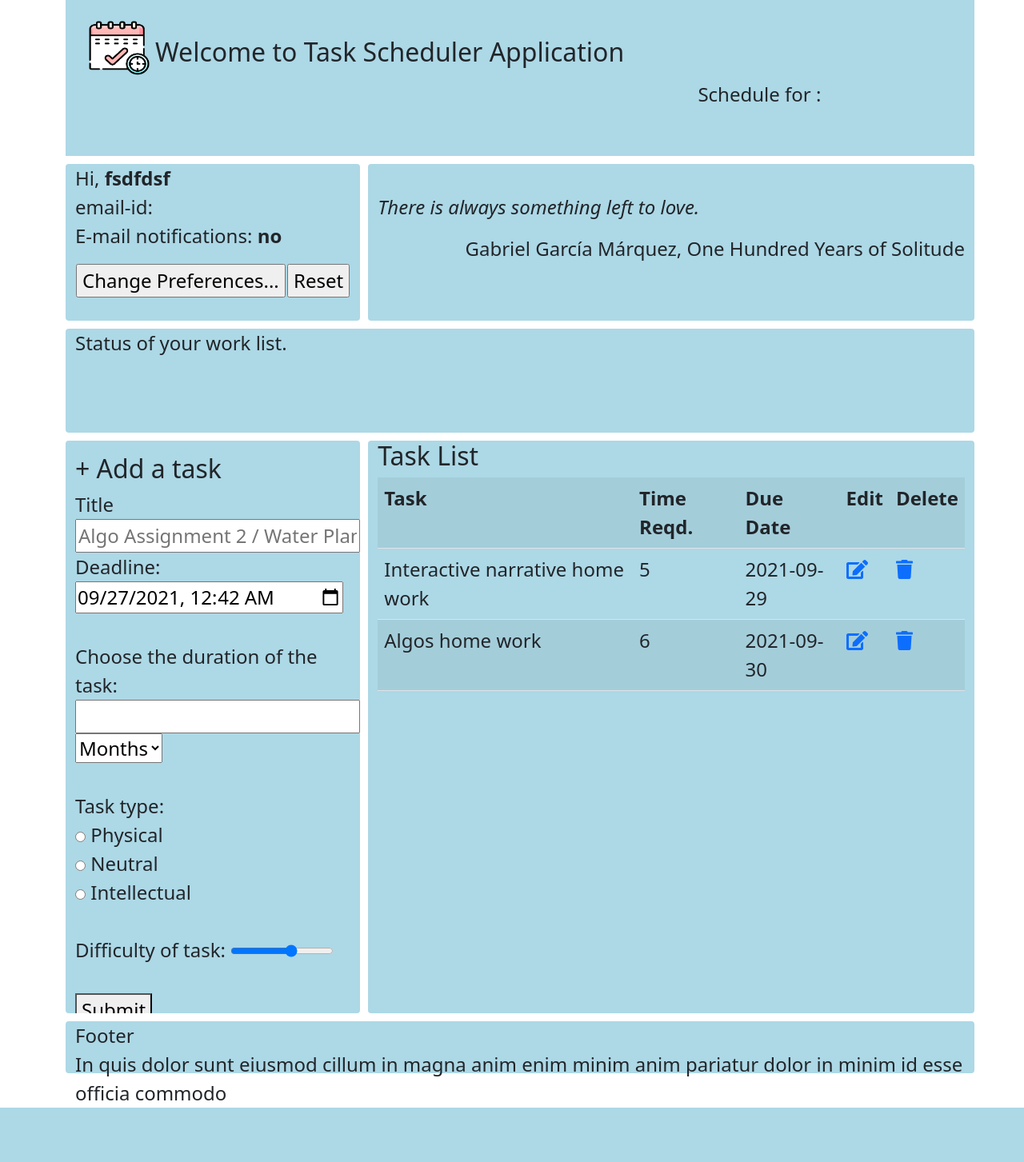
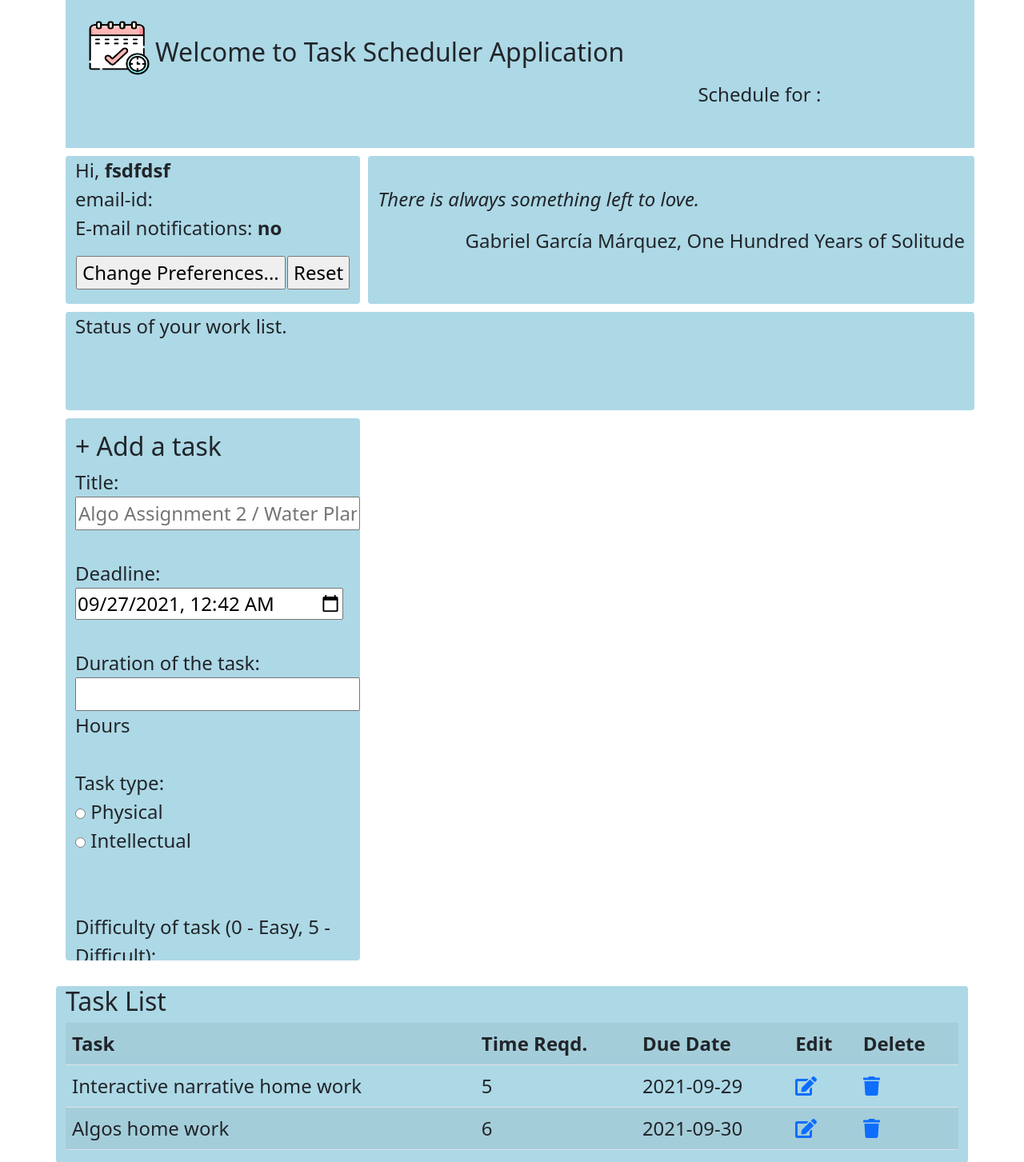
Before and after one commit to purv2100/Simplii21, a Flask app: page / in a window 1280 px wide. Shown: the top 1453 px of the page at 80% size. Before the commit the page ends 1385 px from the top, so only its background shows below. Run offline with Flask 2, Linux system fonts and the light colour scheme; some libraries are stand-ins or nearby versions.

Commit message:
Merged conflict

```diff
--- a/static/scripts/task-block-scripts.js
+++ b/static/scripts/task-block-scripts.js
@@ -2,6 +2,14 @@
 function showVal(newVal){
 document.getElementById("valBox").innerHTML=newVal;
 }
+
+function show1Val(newVal){
+    document.getElementById("val1Box").innerHTML=newVal;
+    }
+
+    function show2Val(newVal){
+        document.getElementById("val2Box").innerHTML=newVal;
+        }
 
 // Code to set up current time on deadline datefield.
 window.addEventListener('load', () => {
@@ -10,6 +18,14 @@ now.setMinutes(now.getMinutes() - now.getTimezoneOffset());
 document.getElementById('deadline').value = now.toISOString().slice(0, -8);
 });
 
+$(document).ready(function(){
+    $('input[type="radio"]').click(function(){
+        var inputValue = $(this).attr("value");
+        $("div.desc").hide();
+        $("#" + inputValue + "Split").show();
+    });
+});
+
 function submitTask(formData) {
     let httpReq = new XMLHttpRequest();
     httpReq.open("POST", "/submit_task_details", false);
--- a/templates/index.html
+++ b/templates/index.html
@@ -88,40 +88,50 @@
     <div class="container overflow-auto rounded" id = "settings-block">
       <p>
       	<h2> + Add a task </h2>
-
         <form onsubmit="submitTask({{data|tojson}})" method="GET" id="add-task-form">
           <div class="field">
-            <label for="taskName"> Title</label>
+            <label for="taskName"> Title:</label>
             <input type="text" name="taskName" placeholder="Algo Assignment 2 / Water Plants">
           </div>
-
+          <br>
           <div class="field">
             <label for="deadline">Deadline:</label>
             <input type="datetime-local" id="deadline" name="deadline">
           </div>
           <br>
           <div class="field">
-            <label for="estimate">Choose the duration of the task:</label>
+            <label for="estimate">Duration of the task:</label>
             <input type="text" id="estimateInput" name="estimateInput">
-            <select id="estimate" name="estimate">
-              <option value="months">Months</option>
-              <option value="days">Days</option>
-              <option value="hours">Hours</option>
-              </select>
+            <label for="title">Hours</label>
             </div>
             <br>
             <div class="field">
               <label for="taskType">Task type: </label> <br>
                 <input type="radio" id="physical" name="taskType" value="physical">
                 <label for="physical">Physical</label> <br>
-                <input type="radio" id="neutral" name="taskType" value="neutral">
-                <label for="neutral">Neutral</label> <br>
                 <input type="radio" id="intellectual" name="taskType" value="intellectual">
                 <label for="intellectual">Intellectual</label>
               </div>
+              <br>
+              <div id = "intellectualSplit" class="desc" style="display:none">
+                <div class="field">
+                  <label for="intellectualType">What kind of intellectual task is it?: </label> <br>
+                  <label for="quant/verbal">Quantitative/Verbal:</label>
+                  <span id="val1Box"></span>
+              <input type="range" id="quant/verbal" name="quant/verbal" min="0" max="5" step="1"
+              oninput="show1Val(this.value)" onchange="show1Val(this.value)">
+              </input>
+              <br>
+              <label for="contentconsump">Content Creation/Consumption:</label>
+              <span id="val2Box"></span>
+            <input type="range" id="contentconsump" name="contentconsump" min="0" max="5" step="1"
+            oninput="show2Val(this.value)" onchange="show2Val(this.value)">
+            </input>
+                </div>
+              </div>
             <br>
             <div class="field">
-              <label for="difficulty">Difficulty of task:</label>
+              <label for="difficulty">Difficulty of task (0 - Easy, 5 - Difficult):</label>
               <span id="valBox"></span>
               <input type="range" id="difficulty" name="difficulty" min="0" max="5" step="1"
               oninput="showVal(this.value)" onchange="showVal(this.value)">
@@ -130,6 +140,7 @@
               <br>
           <button type="submit" class="submit"> Submit </button>
         </form>
+        </div>
       </p>
     </div>
 
```
